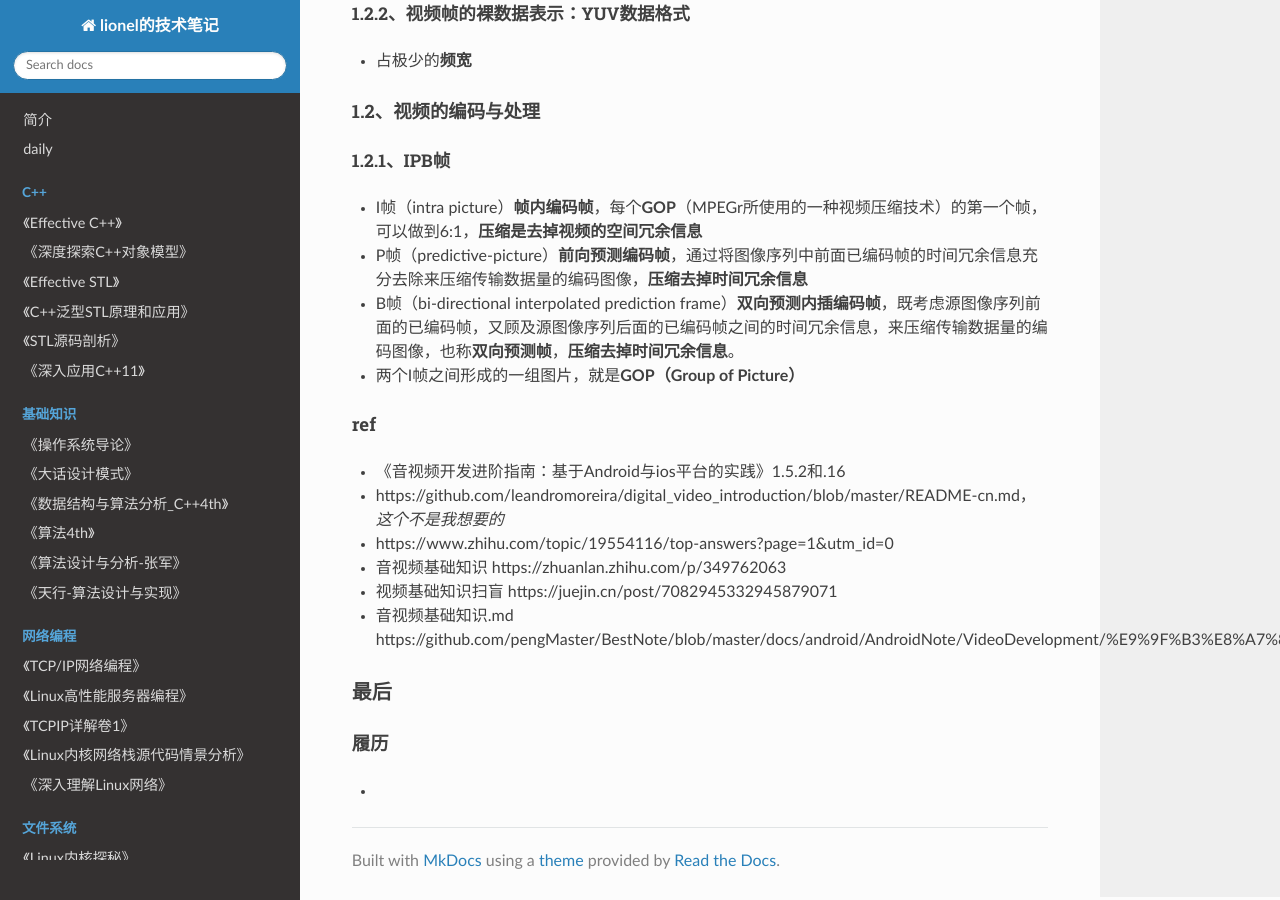
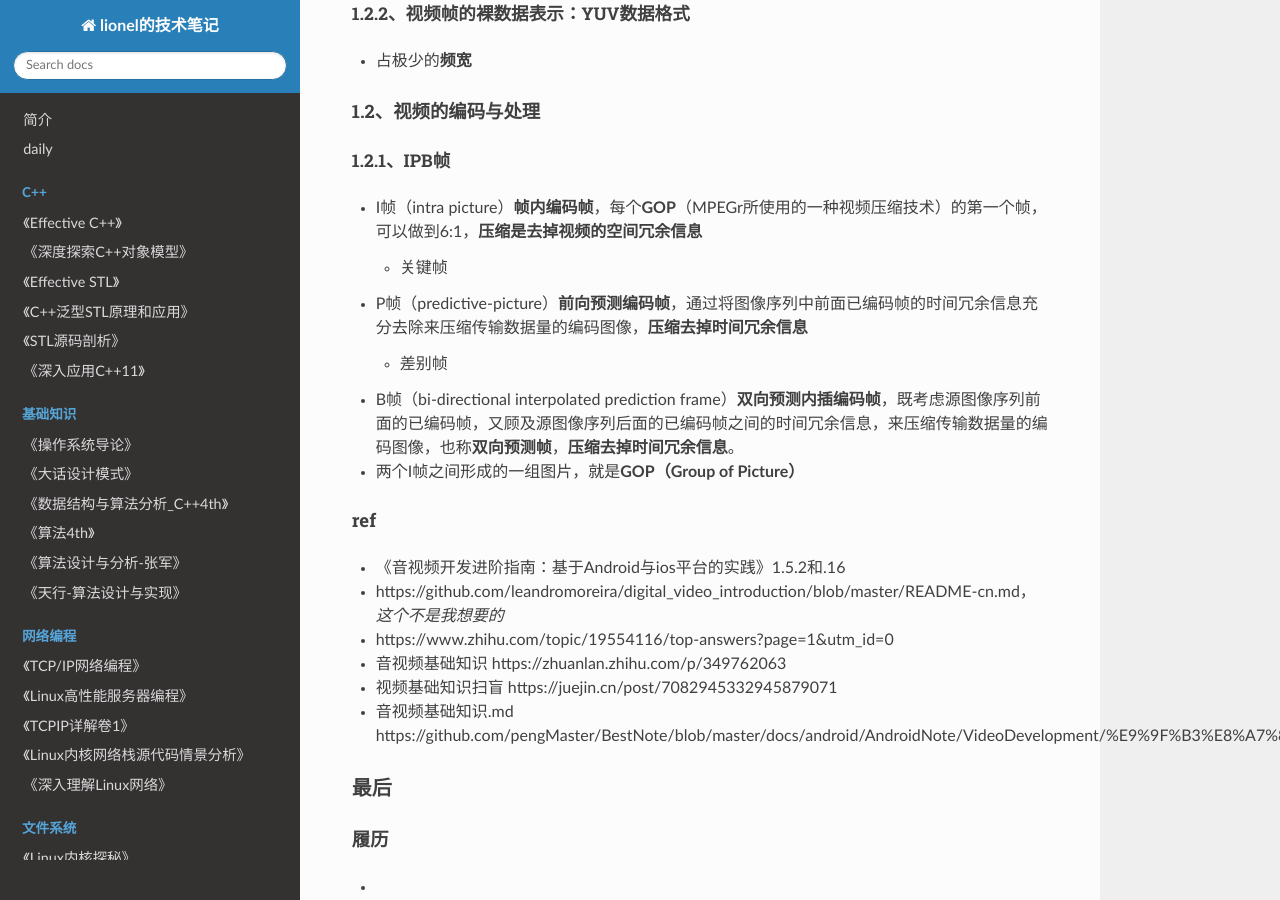
Before and after one commit to wolflion/booknotes, an MkDocs documentation site: the page built from docs/408/天行-音视频基础知识.md, in a window 1280 px wide and 900 px high, scrolled down 533 px. Built offline with MkDocs 1.6.1, drawn with Linux system fonts in a browser that asks for light colours; nearby versions of some CDN libraries.

Commit message:
Update 天行-音视频基础知识.md

```diff
--- a/docs/408/天行-音视频基础知识.md
+++ b/docs/408/天行-音视频基础知识.md
@@ -24,7 +24,9 @@
 ##### 1.2.1、IPB帧
 
 + I帧（intra picture）**帧内编码帧**，每个**GOP**（MPEGr所使用的一种视频压缩技术）的第一个帧，可以做到6:1，**压缩是去掉视频的空间冗余信息**
+  + 关键帧
 + P帧（predictive-picture）**前向预测编码帧**，通过将图像序列中前面已编码帧的时间冗余信息充分去除来压缩传输数据量的编码图像，**压缩去掉时间冗余信息**
+  + 差别帧
 + B帧（bi-directional interpolated prediction frame）**双向预测内插编码帧**，既考虑源图像序列前面的已编码帧，又顾及源图像序列后面的已编码帧之间的时间冗余信息，来压缩传输数据量的编码图像，也称**双向预测帧**，**压缩去掉时间冗余信息**。
 + 两个I帧之间形成的一组图片，就是**GOP（Group of Picture）**
 
```
